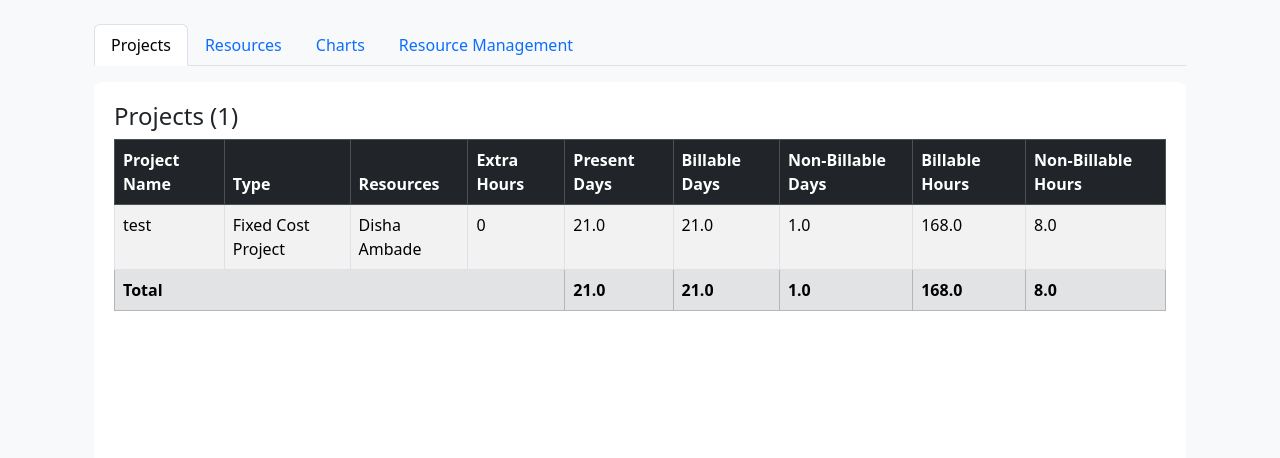
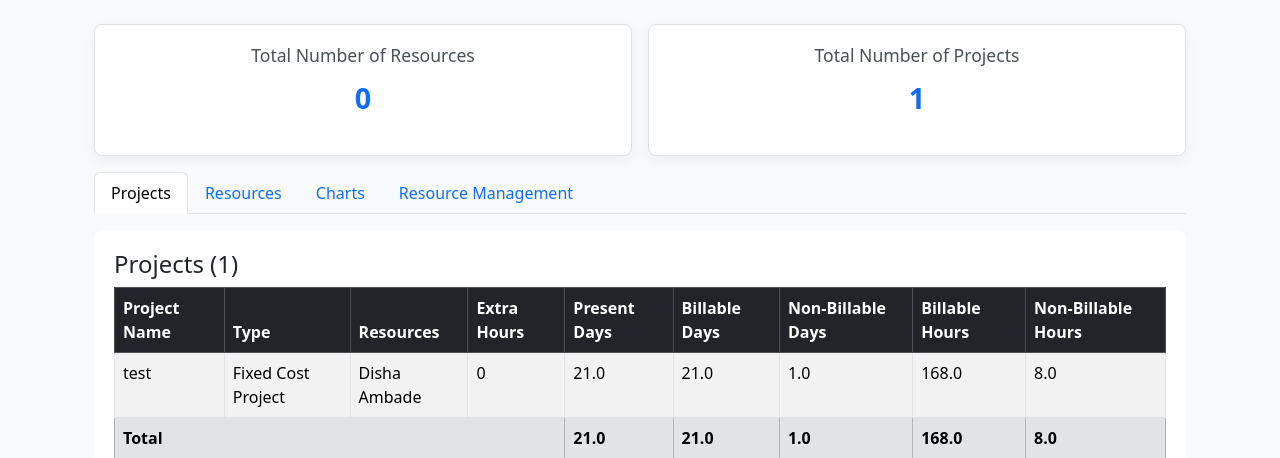
Before and after one commit to vrutika15/django-final-project, a Django app: page /projects/dashboard/ in a window 1280 px wide. Shown: the part 56-514 px from the top of the page. Run offline with Django 5.2, Linux system fonts and the light colour scheme; data comes from the database, SQL or seed files in the repository; both versions use the stored data as it was after the commit; some libraries are stand-ins or nearby versions.

Commit message:
added dashboard cards

```diff
--- a/projects/views.py
+++ b/projects/views.py
@@ -94,8 +94,10 @@ def dashboard_home(request):
             total_dev_count = 0
 
             for project in all_projects:
-                total_poc_count += project.poc.count()
-                total_dev_count += project.resources.count()
+                if resource in project.poc.all():
+                    total_poc_count += 1
+                if resource in project.resources.all():
+                    total_dev_count += 1
 
             if total_poc_count >= 5 and total_dev_count == 0:
                 status = "Highly packed"
@@ -121,6 +123,10 @@ def dashboard_home(request):
             'status': status
             })
 
+     #dashboard card
+    resource_count = Resource.objects.filter(is_active=True,year=year, month=month).values('resource_name').count()
+    project_count = Project.objects.filter(is_active=True,year=year, month=month).values('project_name').count()
+
     return render(request, 'home.html', {
         'years': years,
         'months': months,
@@ -141,7 +147,9 @@ def dashboard_home(request):
         'total_non_billable_days': total_non_billable_days,
         'total_billable_hours': total_billable_hours,
         'total_non_billable_hours': total_non_billable_hours,
-        'resource_status' : resource_status
+        'resource_status' : resource_status,
+        'resource_count': resource_count,
+        'project_count': project_count
     })
 
 def project_list(request):
--- a/templates/home.html
+++ b/templates/home.html
@@ -48,6 +48,36 @@
     font-weight: 600;
     margin-bottom: 10px;
   }
+
+  .dashboard-card {
+  min-width: 220px;
+  flex: 1 1 220px;
+  background-color: #ffffff;
+  border: 1px solid #dee2e6;
+  border-radius: 8px;
+  padding: 20px;
+  text-align: center;
+  box-shadow: 0 4px 12px rgba(0, 0, 0, 0.05);
+  transition: transform 0.2s ease, box-shadow 0.2s ease;
+}
+
+.dashboard-card:hover {
+  transform: translateY(-5px);
+  box-shadow: 0 6px 18px rgba(0, 0, 0, 0.1);
+}
+
+.dashboard-card h5 {
+  font-size: 1.1rem;
+  margin-bottom: 10px;
+  color: #495057;
+}
+
+.card-value {
+  font-size: 1.8rem;
+  font-weight: 600;
+  color: #0d6efd; /* Bootstrap primary color */
+}
+
 </style>
 
 <div class="container-fluid">
@@ -59,6 +89,17 @@
             </a>
         </div>
     </div> -->
+    <!--dashboard cards-->
+    <div class="d-flex justify-content-around flex-wrap gap-3 mt-4">
+  <div class="dashboard-card">
+    <h5>Total Number of Resources</h5>
+    <p class="card-value">{{ resource_count }}</p>
+  </div>
+  <div class="dashboard-card">
+    <h5>Total Number of Projects</h5>
+    <p class="card-value">{{ project_count }}</p>
+  </div>
+</div>
 
     <!-- Top Tabs: Projects, Resources, Charts -->
     <ul class="nav nav-tabs mt-3" id="topTabs">
```
Also changed, not shown: test.html (+57 -95 lines), db.sqlite3.
